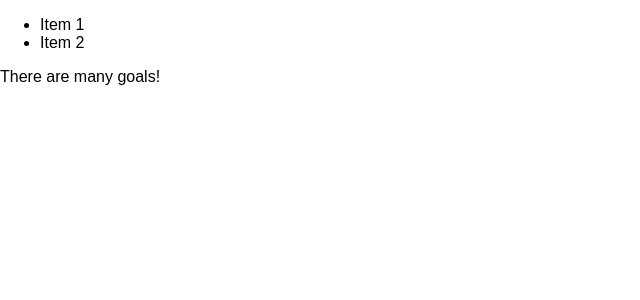
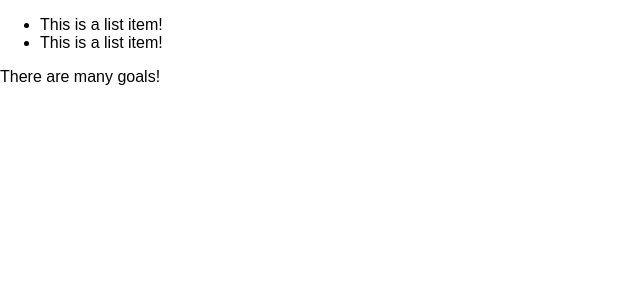
Before and after one commit to rveliza/styling-react-components, a React (Create React App) app: page / in a window 1280 px wide. Shown: the top 300 px of the page, without its empty margins (0-640 px from the left). Built offline with nearby package versions, Linux system fonts and the light colour scheme.

Commit message:
Create CourseGoalItem Component

```diff
--- /dev/null
+++ b/src/components/CourseGoals/CourseGoalItem/CourseGoalItem.jsx
@@ -0,0 +1,11 @@
+import React from "react";
+
+const CourseGoalItem = () => {
+    return (
+        <li className="goal-item">
+            This is a list item!
+        </li>
+    );
+}
+
+export default CourseGoalItem;
--- a/src/components/CourseGoals/CourseGoalList/CourseGoalList.jsx
+++ b/src/components/CourseGoals/CourseGoalList/CourseGoalList.jsx
@@ -1,10 +1,12 @@
 import React from "react";
+
+import CourseGoalItem from "../CourseGoalItem/CourseGoalItem";
 
 const CourseGoalList = props => {
     return (
         <ul className="goal-list">
-            <li>Item 1</li>
-            <li>Item 2</li>
+            <CourseGoalItem />
+            <CourseGoalItem />
         </ul>
     );
 }
```
